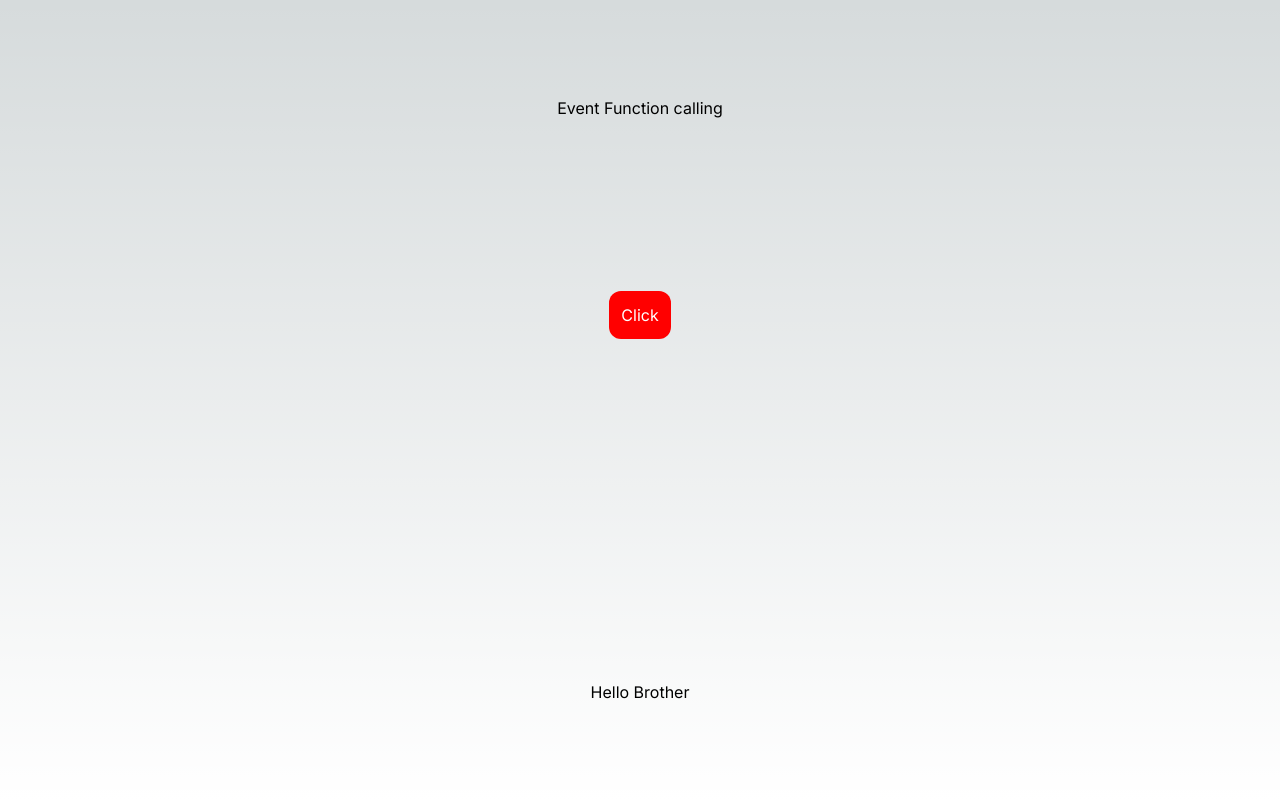
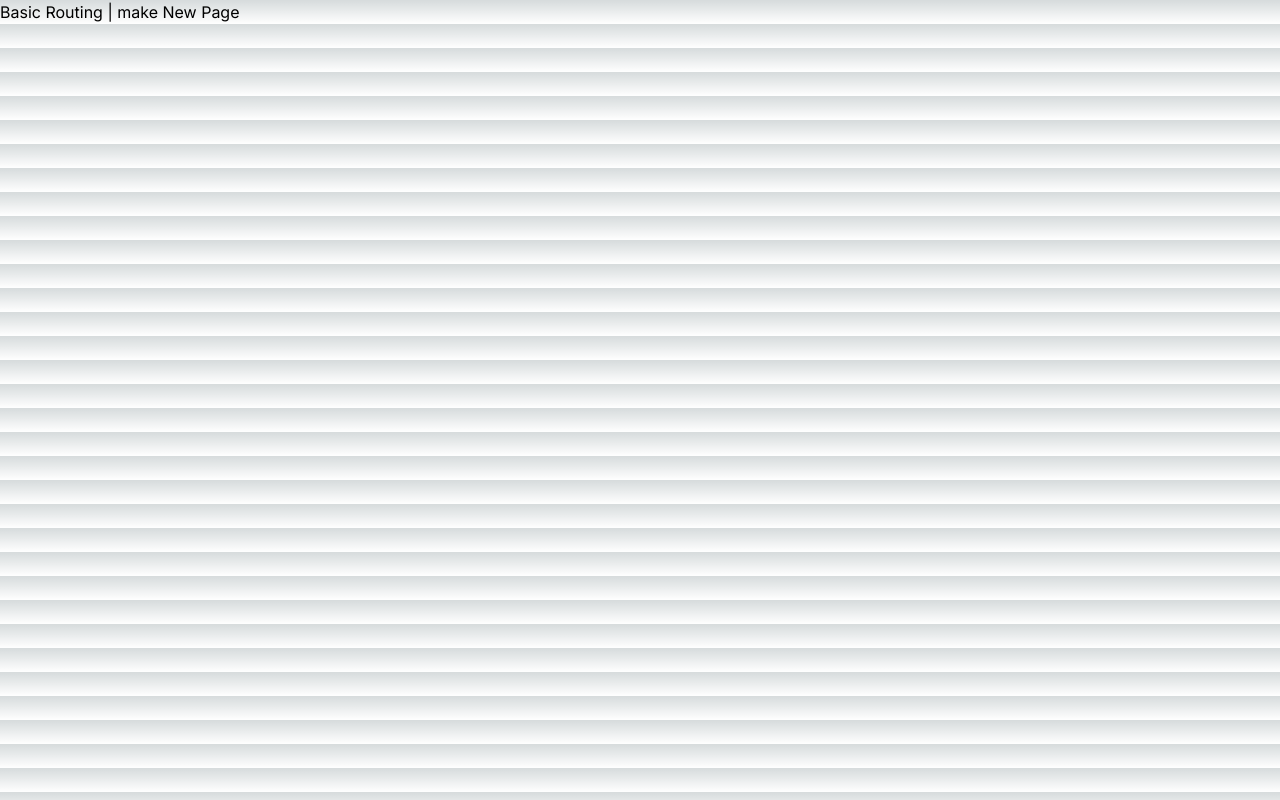
Before and after one commit to 81nilesh/Next-js, a Next.js app: page / in a window 1280 px wide. Built offline with nearby package versions, Linux system fonts and the light colour scheme.

Commit message:
Routing in Next JS

```diff
--- /dev/null
+++ b/src/app/Login/page.js
@@ -0,0 +1,10 @@
+const Login = () => {
+    return (
+        <div>
+
+            <h1>Hello Login page</h1>
+        </div>
+    )
+}
+
+export default Login;
--- /dev/null
+++ b/src/app/about/page.js
@@ -0,0 +1,9 @@
+const about = () => {
+    return (
+        <div>
+            <h1>About page</h1>
+        </div>
+    )
+}
+
+export default about;
--- a/src/app/page.js
+++ b/src/app/page.js
@@ -1,21 +1,7 @@
-"use client"
 export default function Home() {
-
-  const apple = (item) => {
-    alert(item);
-  }
-
-  const nilu = () => {
-    return (
-      <h1>Hello Brother</h1>
-    )
-  }
   return (
-    <main className="flex min-h-screen flex-col items-center justify-between p-24">
-      <h1>Event Function calling</h1>
-      <button className="bg-[red] p-3 text-white rounded-xl" onClick={() => apple("color")}>Click</button>
-      <nilu />
-      {nilu()}
+    <main className="bg-red">
+      <h1>Basic Routing | make New Page</h1>
     </main>
-  );
+  )
 }
```
